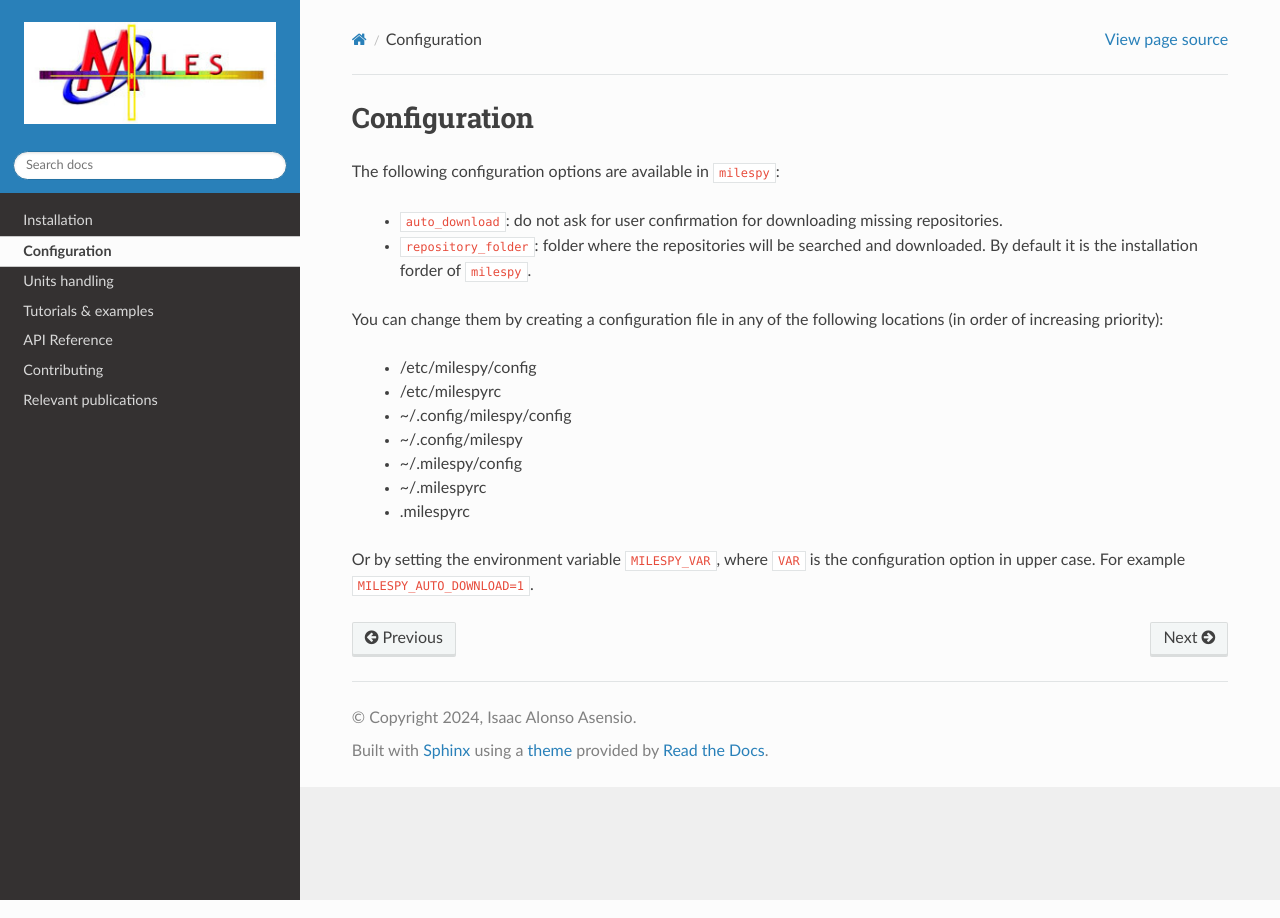
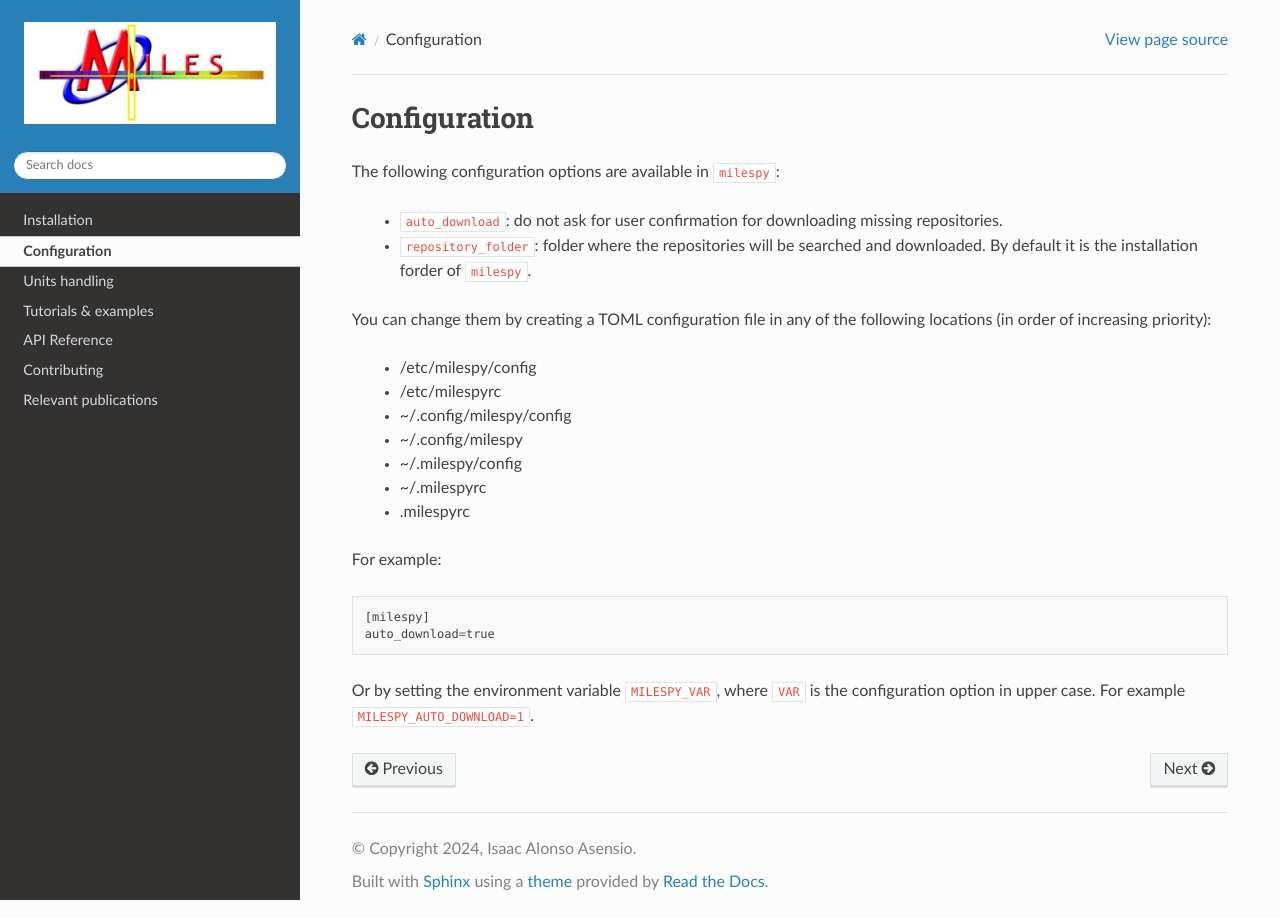
Before and after one commit to miles-iac/milespy, a Sphinx documentation site: the page built from docs/configuration.rst, in a window 1280 px wide. Built offline with Sphinx 7.4.7 and the Read the Docs theme 3.1.0, drawn with Linux system fonts in a browser that asks for light colours.

Commit message:
docs: Add format and example for configuration

```diff
--- a/docs/configuration.rst
+++ b/docs/configuration.rst
@@ -7,7 +7,7 @@ The following configuration options are available in ``milespy``:
  * ``repository_folder``: folder where the repositories will be searched and downloaded. By default it is
    the installation forder of ``milespy``.
 
-You can change them by creating a configuration file in any of the following locations
+You can change them by creating a TOML configuration file in any of the following locations
 (in order of increasing priority):
 
  * /etc/milespy/config
@@ -18,6 +18,11 @@ You can change them by creating a configuration file in any of the following loc
  * ~/.milespyrc
  * .milespyrc
 
+For example::
+
+  [milespy]
+  auto_download=true
+
 Or by setting the environment variable ``MILESPY_VAR``, where ``VAR`` is the configuration
 option in upper case.
 For example ``MILESPY_AUTO_DOWNLOAD=1``.
```
